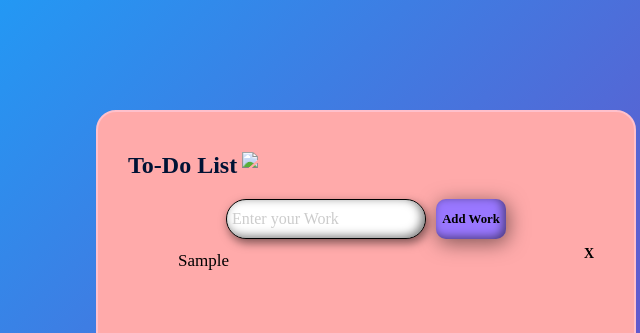
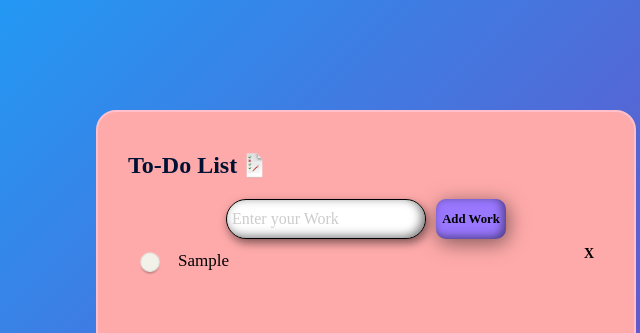
Before and after one commit to harshamreliya1348/To-do_list, a plain HTML site: page index.html in a window 1280 px wide. Both pictures are taken after typing "Sample" into the empty fields and a click on the button "Add Work". Shown: the top 333 px of the page, 274-914 px from the left. Drawn offline with Linux system fonts and the light colour scheme.

Commit message:
Add files via upload

```diff
--- a/index.html
+++ b/index.html
@@ -10,7 +10,7 @@
 <body>
     <div class="main">
         <div class="to-do_outer">
-            <h2>To-Do List  <img src="image/To-do.png"></img></h2>
+            <h2>To-Do List  <img src="To-do.png"></img></h2>
            <div class="input_outer">
              <input type="text" id="input_text" placeholder="Enter your Work">
              <button id="add_work">Add Work</button>
--- a/style.css
+++ b/style.css
@@ -76,7 +76,7 @@
     height: 28px;
     width: 28px;
     border-radius: 50%;
-    background-image: url("image/uncheckk.png");
+    background-image: url("uncheckk.png");
     background-size: cover;
     background-position: center;
     top: 12px;
@@ -88,7 +88,7 @@
     color: #888;
 }
 span.checked::before{
-    background-image: url("image/checked.png");
+    background-image: url("checked.png");
 }
 ul li button{
     background-color: transparent;
```
Also changed, not shown: To-do.png (added), checked.png (added), uncheckk.png (added).
